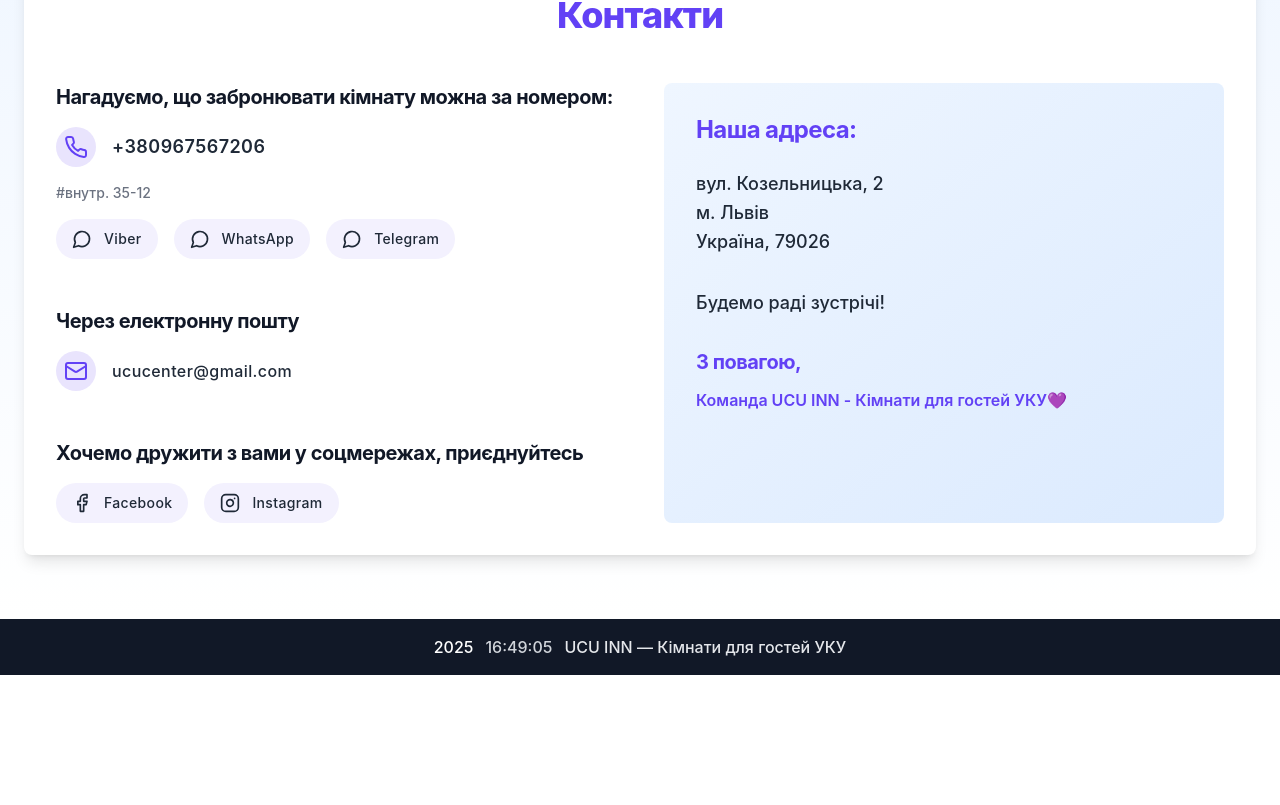
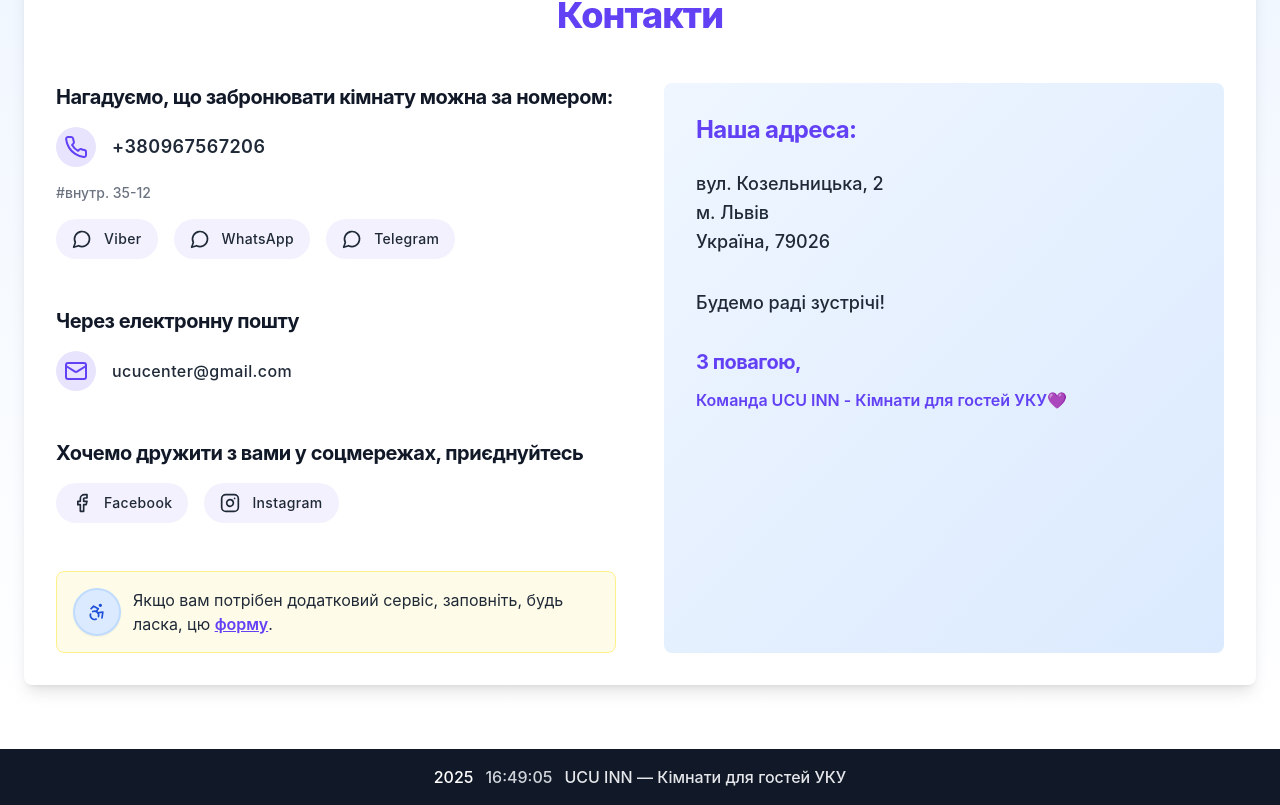
Before and after one commit to UCUINN/ucuinn.github.io, a React (Vite) app: page / in a window 1280 px wide. Shown: the part 6249-7054 px from the top of the page. Before the commit the page ends 6924 px from the top, so only its background shows below. Built offline with nearby package versions, Linux system fonts and the light colour scheme.

Commit message:
form added

```diff
--- a/public/locales/en/translation.json
+++ b/public/locales/en/translation.json
@@ -182,6 +182,10 @@
             "city": "Lviv",
             "postcode": "79026",
             "country": "Ukraine"
+        },
+        "extraService": {
+            "textBeforeLink": "If you need additional service, please fill out this",
+            "linkText": "form"
         }
     },
     "reviews": {
--- a/public/locales/ua/translation.json
+++ b/public/locales/ua/translation.json
@@ -182,6 +182,10 @@
             "city": "м. Львів",
             "postcode": "79026",
             "country": "Україна"
+        },
+        "extraService": {
+          "textBeforeLink": "Якщо вам потрібен додатковий сервіс, заповніть, будь ласка, цю",
+          "linkText": "форму"
         }
     },
     "reviews": {
--- a/src/components/Contact.tsx
+++ b/src/components/Contact.tsx
@@ -1,6 +1,6 @@
 import React, { memo, useState } from 'react';
 import { useTranslation } from 'react-i18next';
-import { Phone, Mail, Facebook, Instagram, MessageCircle } from 'lucide-react';
+import { Phone, Mail, Facebook, Instagram, MessageCircle, Accessibility } from 'lucide-react';
 import type { LucideIcon } from 'lucide-react';
 import { CONTACT_INFO, MESSENGER_LINKS } from '../config/contact';
 
@@ -127,6 +127,24 @@
                 </SocialLink>
               </div>
             </ContactSection>
+            <div className="p-4 bg-yellow-50 border border-yellow-200 rounded-lg">
+              <div className="flex items-start gap-3">
+                <div className="bg-blue-100 p-3 rounded-full border-2 border-blue-200 shadow-sm">
+                  <Accessibility className="w-5 h-5 text-blue-700" />
+                </div>
+                <p className="text-gray-800">
+                  {t('contact.extraService.textBeforeLink')}{' '}
+                  <a
+                    href="https://forms.gle/c7hDcvf56s2G1eiQ7"
+                    target="_blank"
+                    rel="noopener noreferrer"
+                    className="text-primary-600 underline font-semibold"
+                  >
+                    {t('contact.extraService.linkText')}
+                  </a>.
+                </p>
+              </div>
+            </div>
           </div>
 
           <div className="bg-gradient-to-br from-blue-50 to-blue-100 p-8 rounded-lg">
--- a/tsconfig.node.json
+++ b/tsconfig.node.json
@@ -5,6 +5,7 @@
     "target": "ES2022",
     "lib": ["ES2023"],
     "module": "ESNext",
+    "types": ["node"],
     "skipLibCheck": true,
     "moduleResolution": "Bundler",
     "isolatedModules": true,
--- a/vite.config.ts
+++ b/vite.config.ts
@@ -2,6 +2,11 @@
 import react from '@vitejs/plugin-react';
 import { VitePWA } from 'vite-plugin-pwa';
 import path from 'node:path';
+import { fileURLToPath } from 'node:url';
+
+// ESM-compatible __dirname for TS
+const __filename = fileURLToPath(import.meta.url);
+const __dirname = path.dirname(__filename);
 
 export default defineConfig({
   base: '/ucu-inn/',
```
